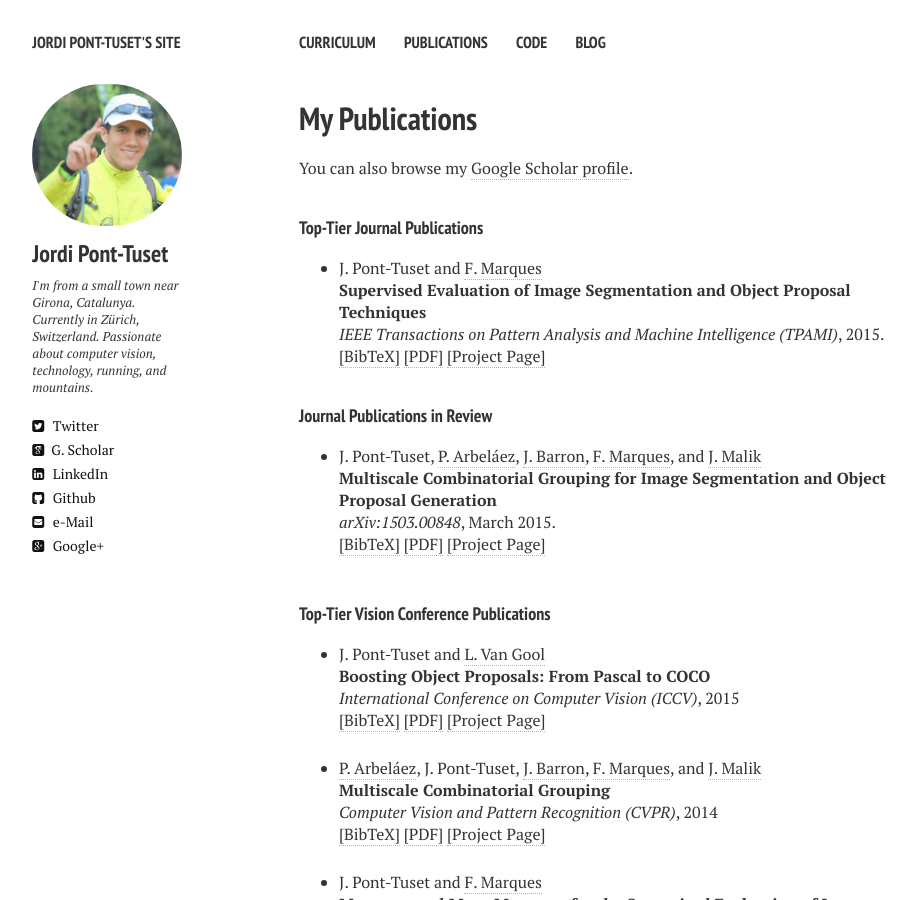
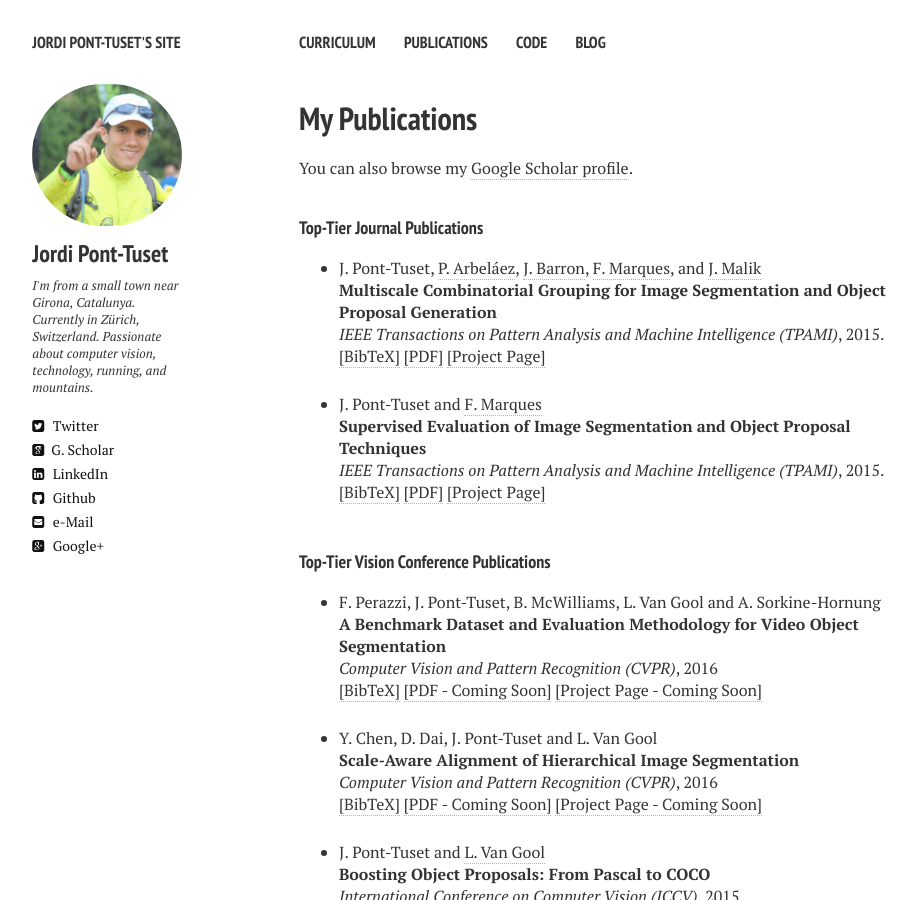
Before and after one commit to jponttuset/jponttuset.github.io, a Jekyll site: the page built from publications.md, in a window 1280 px wide and 900 px high. Shown: the whole window, without its empty margins (21-938 px from the left). Built offline with Jekyll 4.4.1, drawn with Linux system fonts in a browser that asks for light colours; nearby versions of some CDN libraries.

Commit message:
- Latest publications added

```diff
--- a/_layouts/publications.html
+++ b/_layouts/publications.html
@@ -85,6 +85,28 @@ div.bibtex pre { font-size: 75%; overflow: auto;  width: 100%; padding: 0em 0em;
 <h4 style="margin-bottom:0px;padding-top:10px;">Top-Tier Journal Publications</h4>
 <!-- Generated from JabRef by PubList by Truong Nghiem at 11:44 on 2015.09.10. -->
 <ul class="biblist">
+    <!-- Item: Pont-Tuset2016 -->
+    <li ><p>
+    J. Pont-Tuset, <a href="http://www.cs.berkeley.edu/~arbelaez/" target="_blank">P. Arbeláez</a>, <a href="http://www.cs.berkeley.edu/~barron/" target="_blank">J. Barron</a>, <a href="https://imatge.upc.edu/web/ferran" target="_blank">F. Marques</a>, and <a href="http://www.cs.berkeley.edu/~malik/" target="_blank">J. Malik</a>
+    <br><b>Multiscale Combinatorial Grouping for Image Segmentation and Object Proposal Generation</b><br>
+<i>IEEE Transactions on Pattern Analysis and Machine Intelligence (TPAMI)</i>,
+2015.
+    <br />
+    <a href="javascript:toggleBibtex('Pont-Tuset2016')">[BibTeX]</a>
+    <a href="http://arxiv.org/pdf/1503.00848v3">[PDF]</a> <a href="http://www.eecs.berkeley.edu/Research/Projects/CS/vision/grouping/mcg/">
+    [Project Page]</a>
+    </p>
+    <div id="bib_Pont-Tuset2016" class="bibtex noshow">
+    <pre>@article{ Pont-Tuset2016,
+  author  = {Jordi Pont-Tuset and Pablo Arbel\'{a}ez and Jonathan T. Barron and Ferran Marques and Jitendra Malik},
+  title   = {Multiscale Combinatorial Grouping for Image Segmentation and Object Proposal Generation},
+  journal = {IEEE Transactions on Pattern Analysis and Machine Intelligence (TPAMI)},
+  year = {2016}
+}</pre>
+    </div>
+    </li>
+
+
 <!-- Item: Pont-Tuset2015c -->
 <li ><p>
 J. Pont-Tuset and <a href="https://imatge.upc.edu/web/ferran" target="_blank">F. Marques</a>
@@ -106,44 +128,66 @@ J. Pont-Tuset and <a href="https://imatge.upc.edu/web/ferran" target="_blank">F.
 </pre>
 </div>
 </li>
-</ul>
+      </ul  >
 
 
 
-      <h4 style="margin-bottom:0px;padding-top:10px;">Journal Publications in Review</h4>
-
-      <!-- Generated from JabRef by PubList by Truong Nghiem at 10:47 on 2014.07.03. -->
-      <ul class="biblist">
-      <!-- Item: Pont-Tuset2015 -->
-      <li ><p>
-      J. Pont-Tuset, <a href="http://www.cs.berkeley.edu/~arbelaez/" target="_blank">P. Arbeláez</a>, <a href="http://www.cs.berkeley.edu/~barron/" target="_blank">J. Barron</a>, <a href="https://imatge.upc.edu/web/ferran" target="_blank">F. Marques</a>, and <a href="http://www.cs.berkeley.edu/~malik/" target="_blank">J. Malik</a>
-      <br><b>Multiscale Combinatorial Grouping for Image Segmentation and Object Proposal Generation</b><br>
-      <i>arXiv:1503.00848</i>,
 
 
 
-      March
-      2015.
 
-      <br />
-      <a href="javascript:toggleBibtex('Pont-Tuset2015')">[BibTeX]</a>
-      <a href="http://arxiv.org/pdf/1503.00848v3">[PDF]</a> <a href="http://www.eecs.berkeley.edu/Research/Projects/CS/vision/grouping/mcg/">
-      [Project Page]</a>
-      </p>
-      <div id="bib_Pont-Tuset2015" class="bibtex noshow">
-      <pre>@article{ Pont-Tuset2015,
-    author  = {Jordi Pont-Tuset and Pablo Arbel\'{a}ez and Jonathan T. Barron and Ferran Marques and Jitendra Malik},
-    title   = {Multiscale Combinatorial Grouping for Image Segmentation and Object Proposal Generation},
-    journal = {arXiv:1503.00848},
-    year    = {2015}
-}</pre>
-      </div>
-      </li>
-
-      </ul>
       <h4 style="margin-bottom:0px;padding-top:20px;">Top-Tier Vision Conference Publications</h4>
 
     <ul class="biblist">
+
+<!-- Item: Perazzi2016 -->
+<li ><p>
+F. Perazzi, J. Pont-Tuset, B. McWilliams, L. Van Gool and A. Sorkine-Hornung
+<br><b>A Benchmark Dataset and Evaluation Methodology for Video Object Segmentation</b><br>
+<i>Computer Vision and Pattern Recognition (CVPR)</i>,
+2016
+<br />
+<a href="javascript:toggleBibtex('Perazzi2016')">[BibTeX]</a>
+<a href="#">[PDF - Coming Soon]</a> <a href="#">
+[Project Page - Coming Soon]</a>
+</p>
+<div id="bib_Perazzi2016" class="bibtex noshow">
+<pre>
+@inproceedings{Perazzi2016,
+  author = {F. Perazzi and J. Pont-Tuset and B. McWilliams and L. Van Gool and A. Sorkine-Hornung},
+  title = {A Benchmark Dataset and Evaluation Methodology for Video Object Segmentation},
+  booktitle = {Computer Vision and Pattern Recognition (CVPR)},
+  year = {2016}
+}
+</pre>
+</div>
+</li>
+
+
+<!-- Item: Chen2016 -->
+<li ><p>
+Y. Chen, D. Dai, J. Pont-Tuset and L. Van Gool
+<br><b>Scale-Aware Alignment of Hierarchical Image Segmentation</b><br>
+<i>Computer Vision and Pattern Recognition (CVPR)</i>,
+2016
+<br />
+<a href="javascript:toggleBibtex('Chen2016')">[BibTeX]</a>
+<a href="#">[PDF - Coming Soon]</a> <a href="#">
+[Project Page - Coming Soon]</a>
+</p>
+<div id="bib_Chen2016" class="bibtex noshow">
+<pre>
+@inproceedings{Chen2016,
+  author = {Y. Chen and D. Dai and J. Pont-Tuset and L. Van Gool},
+  title = {Scale-Aware Alignment of Hierarchical Image Segmentation},
+  booktitle = {Computer Vision and Pattern Recognition (CVPR)},
+  year = {2016}
+}
+</pre>
+</div>
+</li>
+
+
     <!-- Item: Pont-Tuset2015b -->
 <li ><p>
 J. Pont-Tuset and <a href="http://www.vision.ee.ethz.ch/members/get_member.cgi?id=1" target="_blank">L. Van Gool</a>
```
